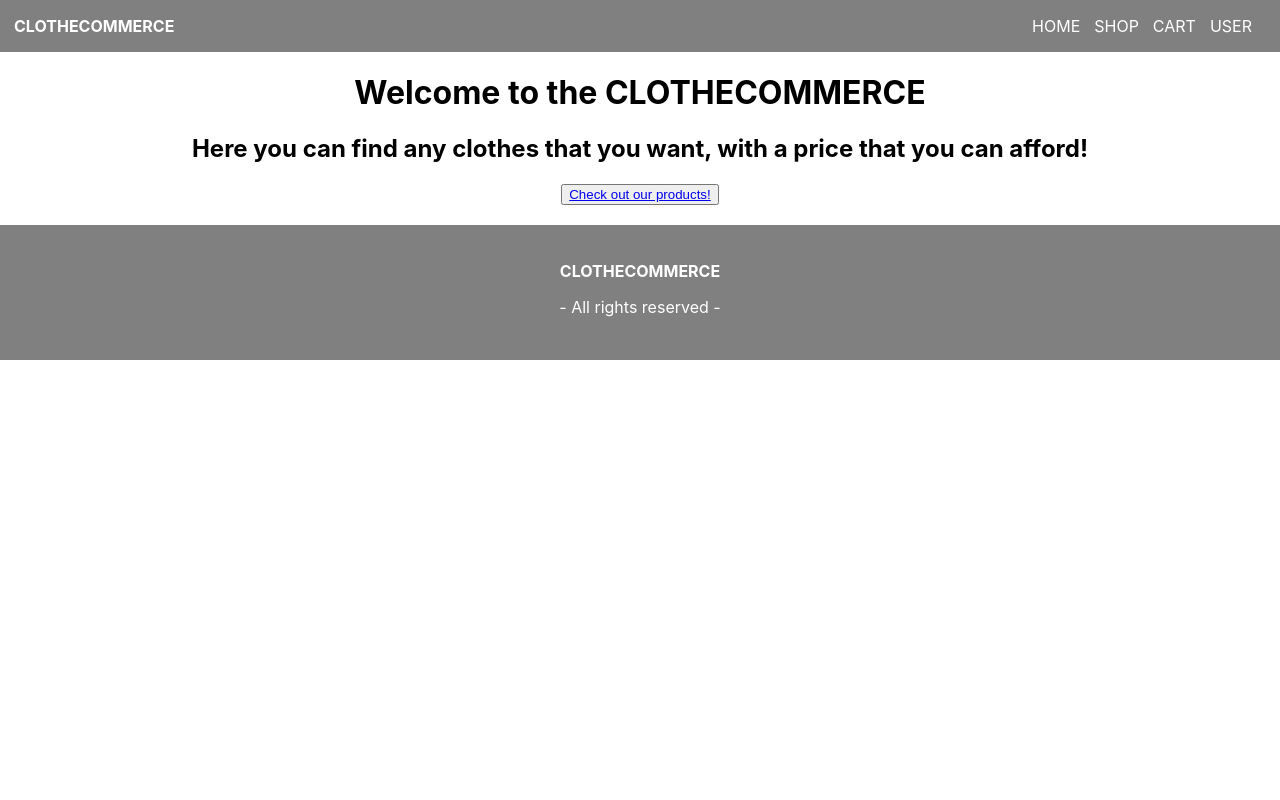
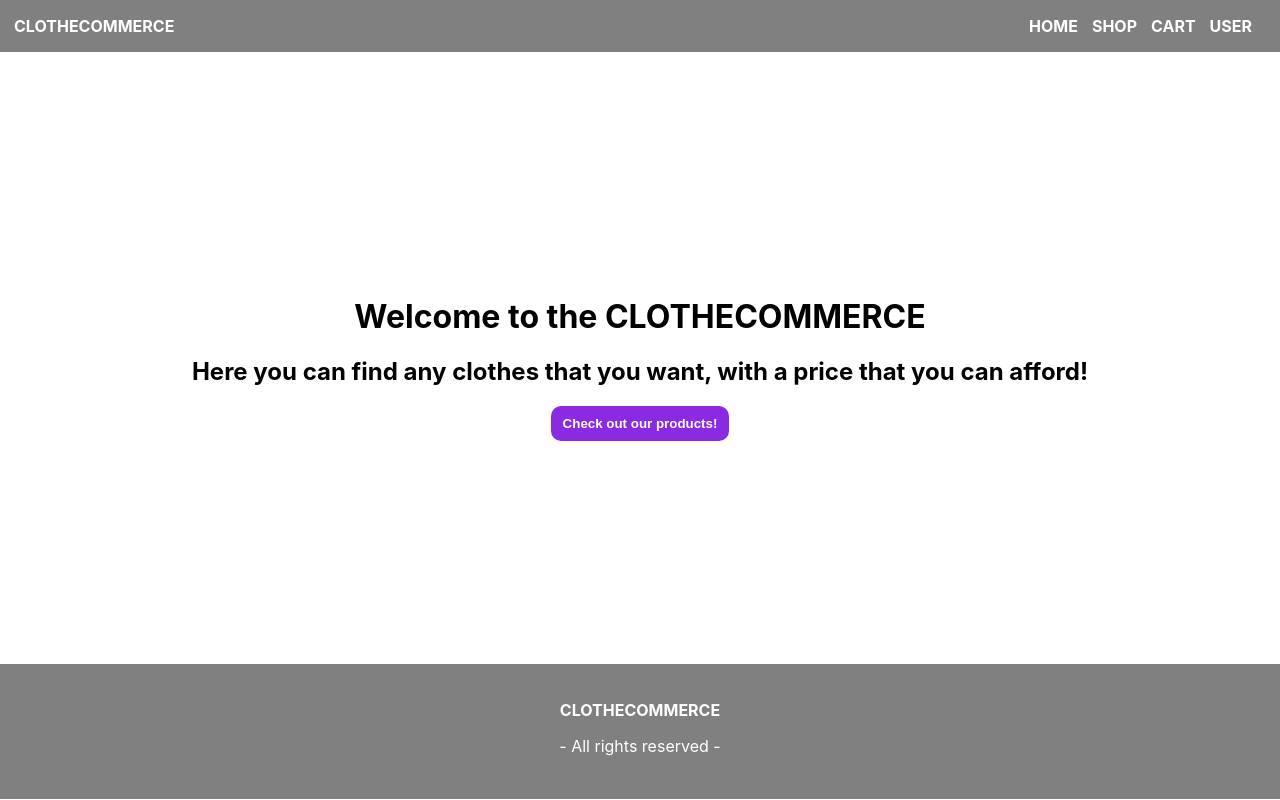
Before and after one commit to gianpaolopapaiz/ecommerce-project, a React (Create React App) app in the folder client/: page / in a window 1280 px wide. Built offline with nearby package versions, Linux system fonts and the light colour scheme.

Commit message:
changed some layout

```diff
--- a/client/src/App.css
+++ b/client/src/App.css
@@ -1,3 +1,22 @@
 .App {
     text-align: center;
+    min-height: calc(100vh - 228px);
+    display: flex;
+    align-items: center;
+    justify-content: center;
 }
+
+button {
+    background-color: blueviolet;
+    font-weight: bold;
+    color: white;
+    border: none;
+    padding: 10px 12px;
+    border-radius: 10px;
+}
+
+a {
+    color: white;
+    font-weight: bold;
+    text-decoration: none;
+}
--- a/client/src/components/product/Product.css
+++ b/client/src/components/product/Product.css
@@ -3,10 +3,11 @@
     max-width: 198px;
     padding: 15px 10px;
     margin: 10px 10px;
+    box-shadow: 2px 2px 2px 1px rgba(0, 0, 0, 0.055);
 }
 
 .product:hover {
-    box-shadow: 2px 2px 2px 1px rgba(0, 0, 0, 0.055);
+    box-shadow: 4px 4px 4px 2px rgba(0, 0, 0, 0.055);
 }
 
 .product-price {
--- a/client/src/containers/CartPage/CartPage.js
+++ b/client/src/containers/CartPage/CartPage.js
@@ -6,6 +6,7 @@ export const CartPage = () => {
     const [cartProductArr, setCartProductArr] = useState([]);
     const [cartTotal, setCartTotal] = useState(0);
 
+    // eslint-disable-next-line react-hooks/exhaustive-deps
     async function getCartProductsArr() {
         try {
             const response = await fetch('http://localhost:4000/getCartProductArr', {
```
